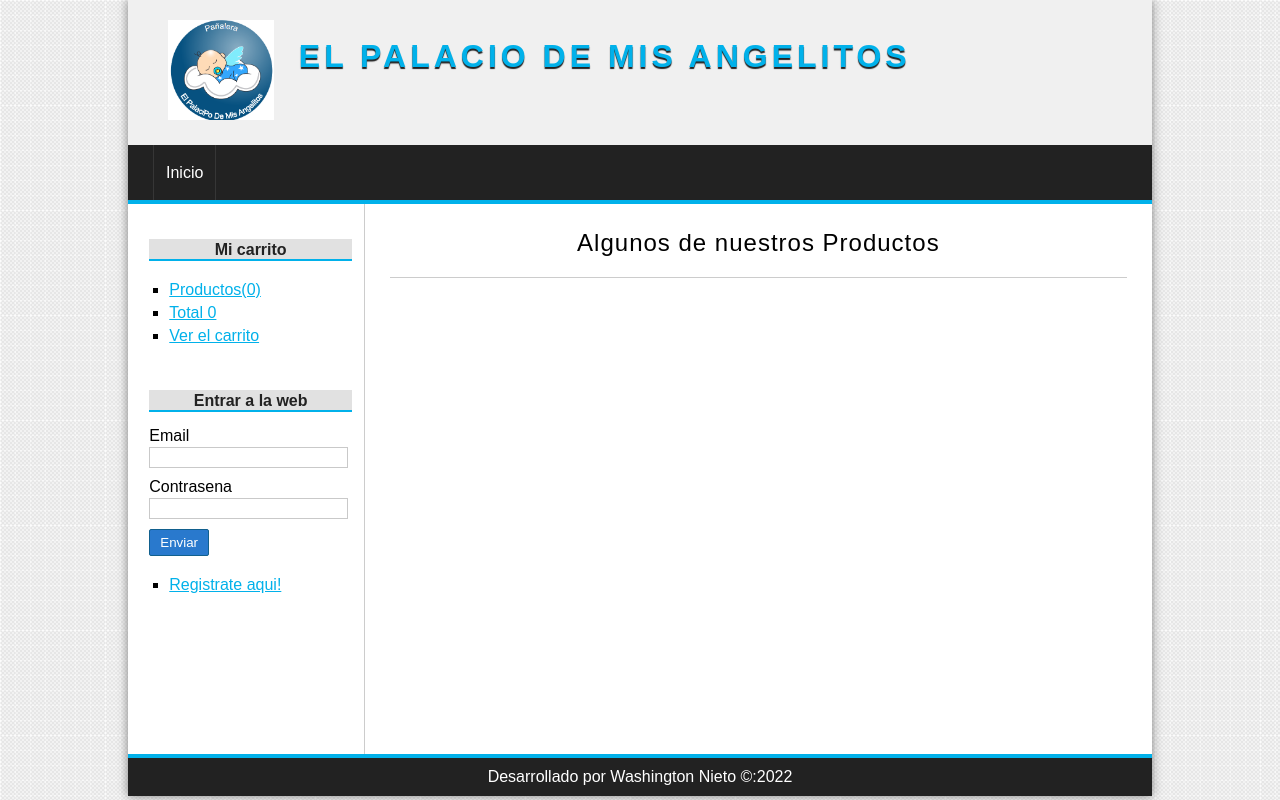
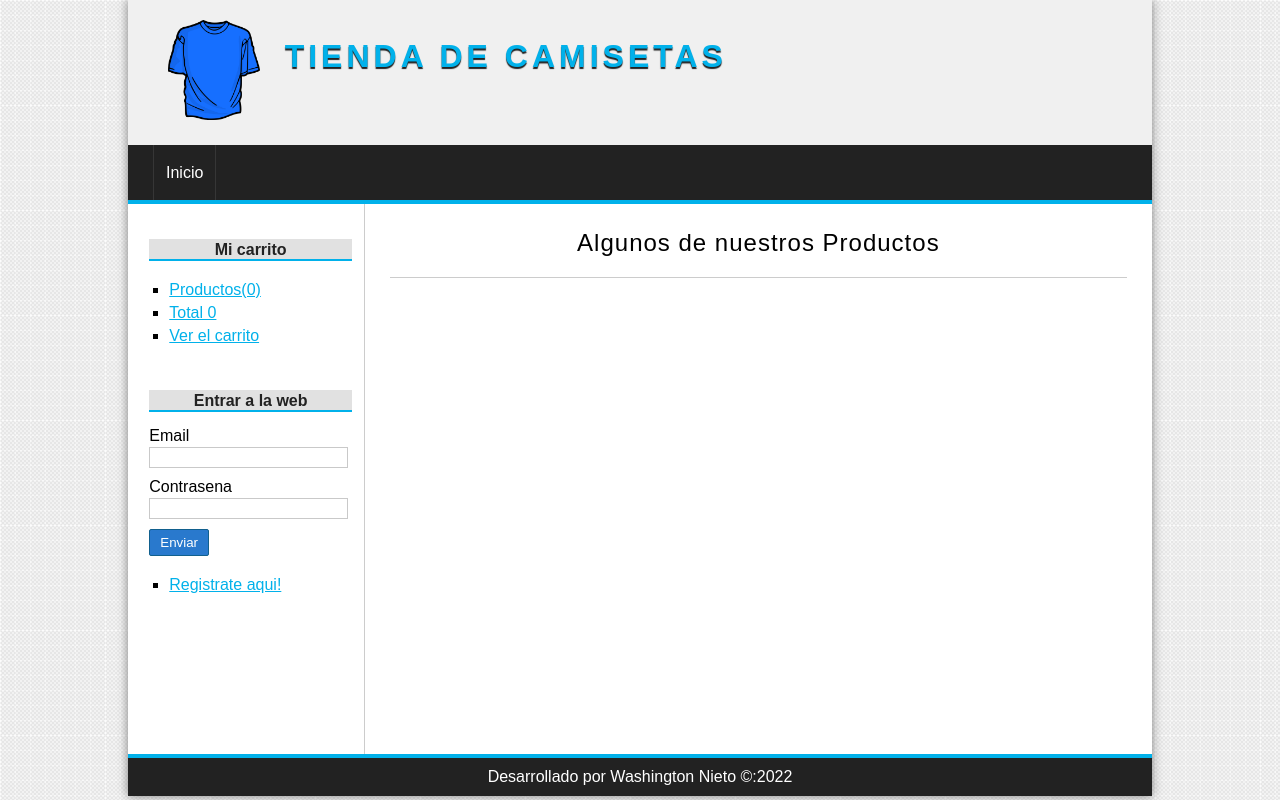
Before and after one commit to WashingtonNieto/Tienda, a PHP site: page /Tienda/ in a window 1280 px wide. Run offline with PHP 8.4, Linux system fonts and the light colour scheme; data that the repository does not hold is empty.

Commit message:
Funciona Localmente

```diff
--- a/config/db.php
+++ b/config/db.php
@@ -3,9 +3,9 @@
 class Database{
     public static function connect(){
         //local
-        //$db = new mysqli('localhost','root','','tienda');
+        $db = new mysqli('localhost','root','','tienda');
         //remoto
-        $db = new mysqli('localhost','u762499790_admin_tienda','EileenRodriguez2018','u762499790_tienda');
+        //$db = new mysqli('localhost','u762499790_admin_tienda','EileenRodriguez2018','u762499790_tienda');
         $db->query("SET NAMES 'utf8'");
         return $db;
     }
--- a/config/parameters.php
+++ b/config/parameters.php
@@ -1,8 +1,8 @@
 <?php
 
 //Local
-//define("base_url","http://localhost/Tienda/");
+define("base_url","http://localhost/Tienda/");
 //Remoto
-define("base_url","https://washingtonnieto.com/Tienda/");
+//define("base_url","https://washingtonnieto.com/Tienda/");
 define("controller_default","productoController");
 define("action_default","index");
--- a/nbproject/private/private.xml
+++ b/nbproject/private/private.xml
@@ -3,9 +3,13 @@
     <editor-bookmarks xmlns="http://www.netbeans.org/ns/editor-bookmarks/2" lastBookmarkId="0"/>
     <open-files xmlns="http://www.netbeans.org/ns/projectui-open-files/2">
         <group>
+            <file>file:/C:/xampp/htdocs/Tienda/index.php</file>
             <file>file:/C:/xampp/htdocs/Tienda/.htaccess</file>
+            <file>file:/C:/xampp/htdocs/Tienda/models/producto.php</file>
             <file>file:/C:/xampp/htdocs/Tienda/views/layout/header.php</file>
             <file>file:/C:/xampp/htdocs/Tienda/config/db.php</file>
+            <file>file:/C:/xampp/htdocs/Tienda/controllers/CarritoController.php</file>
+            <file>file:/C:/xampp/htdocs/Tienda/autoload.php</file>
             <file>file:/C:/xampp/htdocs/Tienda/config/parameters.php</file>
         </group>
     </open-files>
--- a/views/layout/header.php
+++ b/views/layout/header.php
@@ -6,7 +6,7 @@ Click nbfs://nbhost/SystemFileSystem/Templates/Project/PHP/PHPProject.php to edi
 <html>
     <head>
         <meta charset="UTF-8">
-        <title>El Palacio De Mis Angelitos</title>
+        <title>Tienda de Camisetas</title>
         <link rel="stylesheet" href="<?=base_url?>assets/css/styles.css" />
     </head>
     <body>
@@ -14,9 +14,9 @@ Click nbfs://nbhost/SystemFileSystem/Templates/Project/PHP/PHPProject.php to edi
             <!-- CABECERA -->
             <header id="header">
                 <div id="logo">
-                    <img src="<?=base_url?>assets/img/angelito.png" alt="Angelito Logo" />
+                    <img src="<?=base_url?>assets/img/camiseta.png" alt="Camiseta Logo" />
                     <a href="<?=base_url?>">
-                        <h1>El Palacio De Mis Angelitos</h1>
+                        <h1>Tienda de Camisetas</h1>
                     </a>
                 </div>
 
```
Also changed, not shown: .htaccess.
